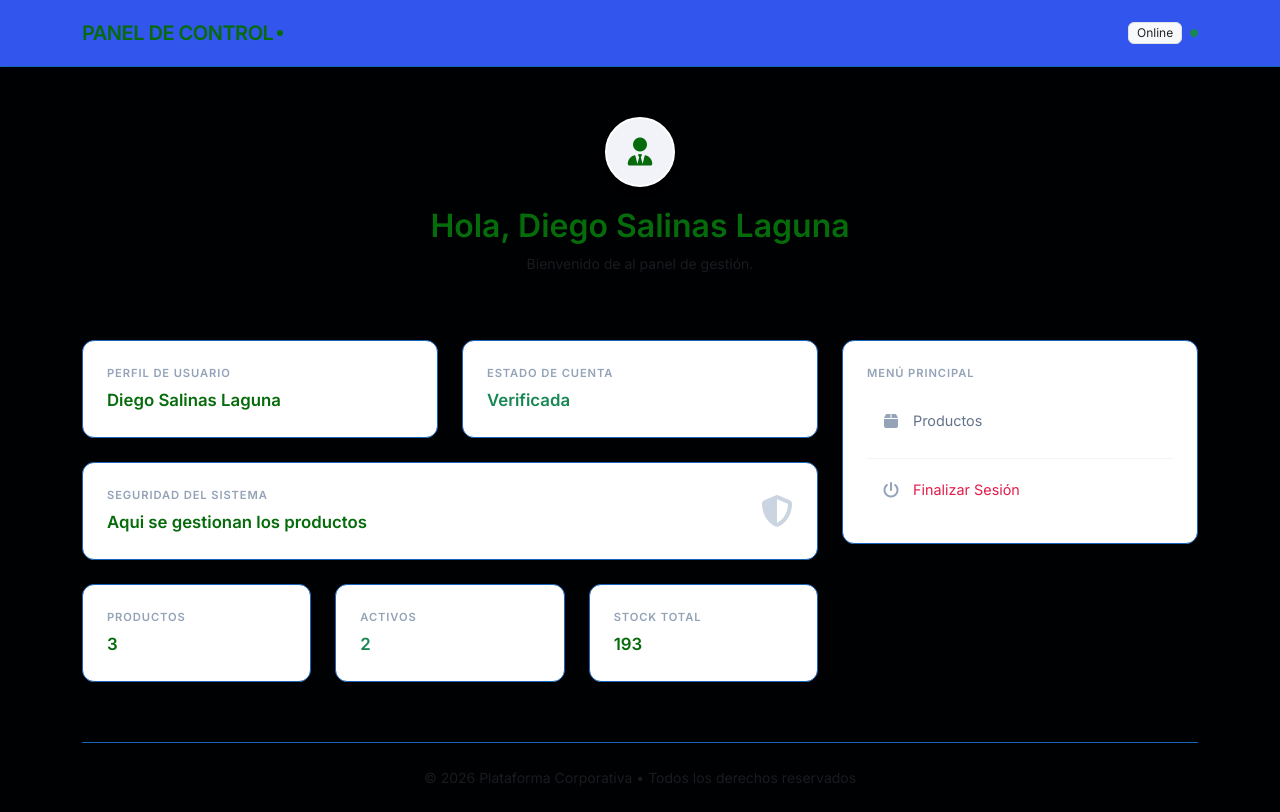
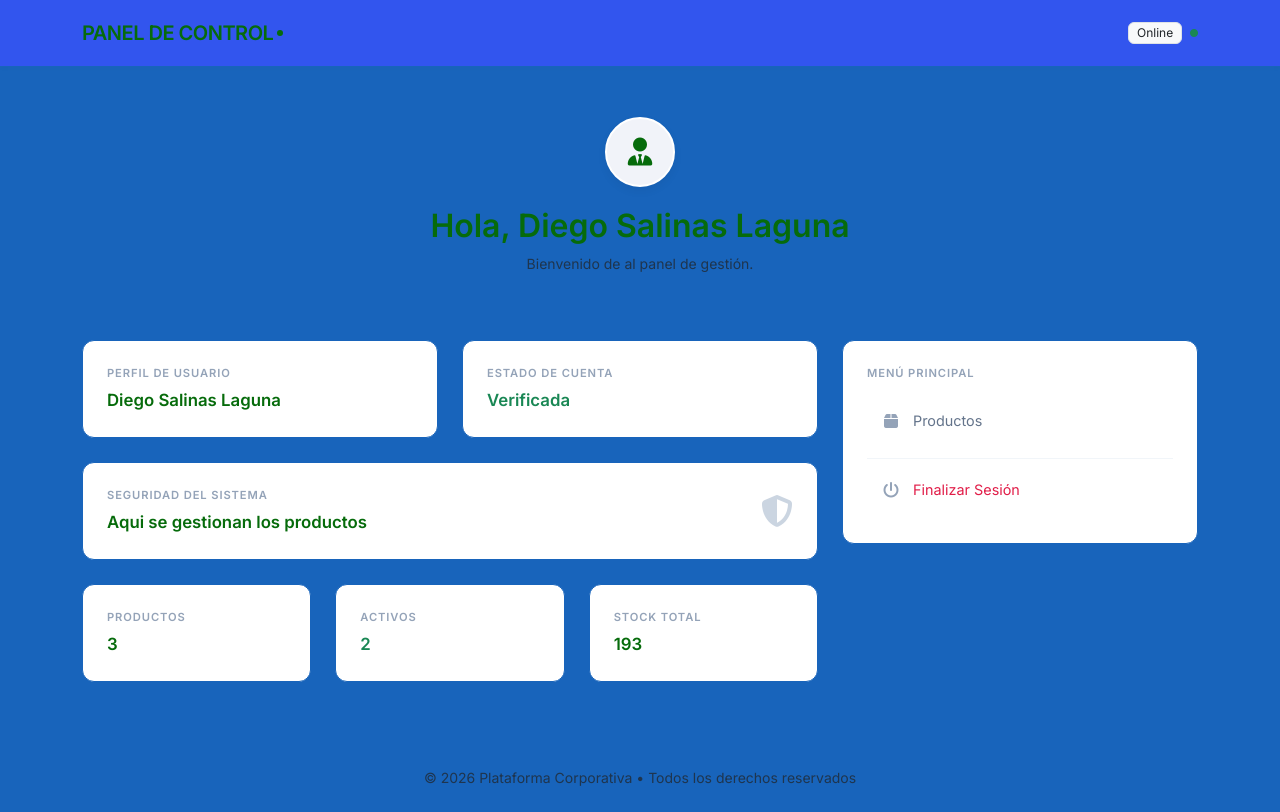
Before and after one commit to EsauRamireZ/PythonPollo, a Flask app: page /dashboard in a window 1280 px wide. Run offline with Flask 3, Linux system fonts and the light colour scheme; a user stored in the database is signed in; data comes from the database, SQL or seed files in the repository.

Commit message:
Update dashboard.html

```diff
--- a/templates/dashboard.html
+++ b/templates/dashboard.html
@@ -13,7 +13,7 @@
         :root {
             --primary-navy: #066b0b;
             --dark-blue: #066b0b;
-            --bg-canvas: #000103;
+            --bg-canvas: #1864bb;
             --border-color: #1864bb;
         }
 
```
